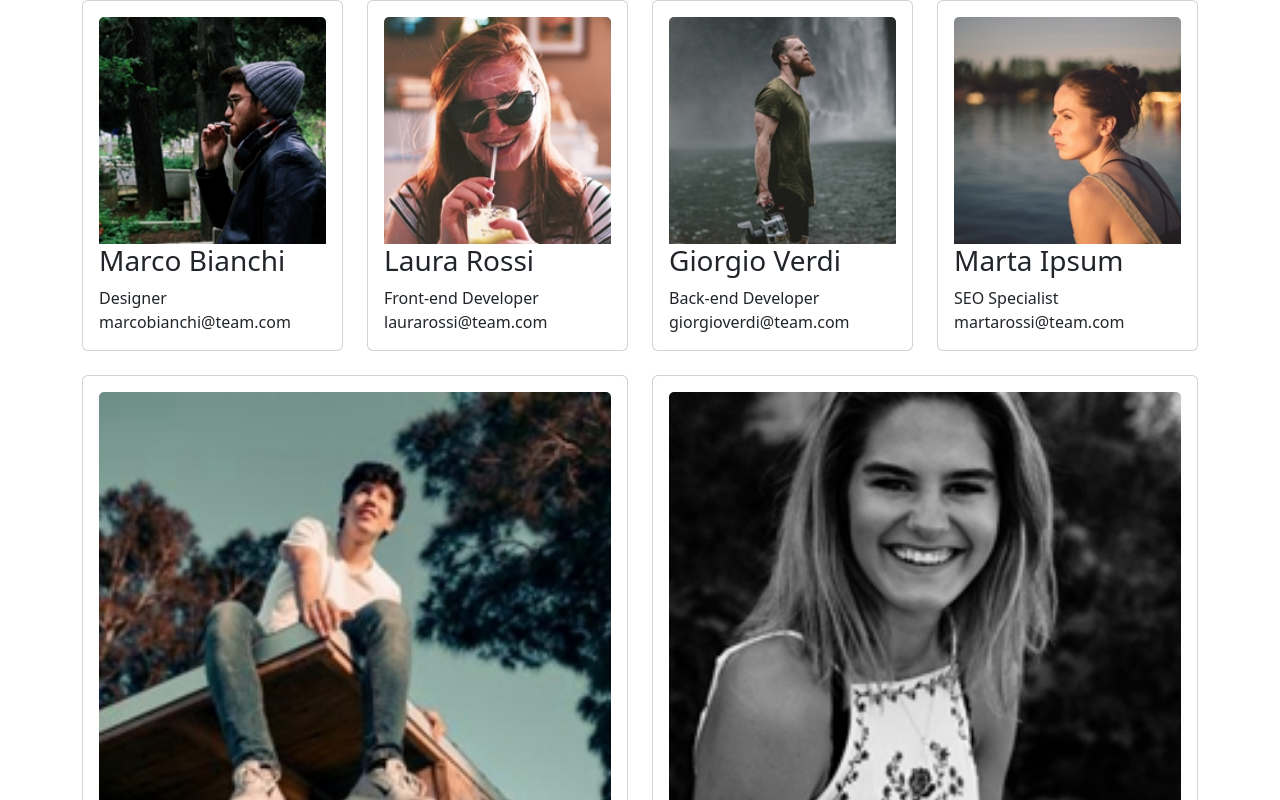
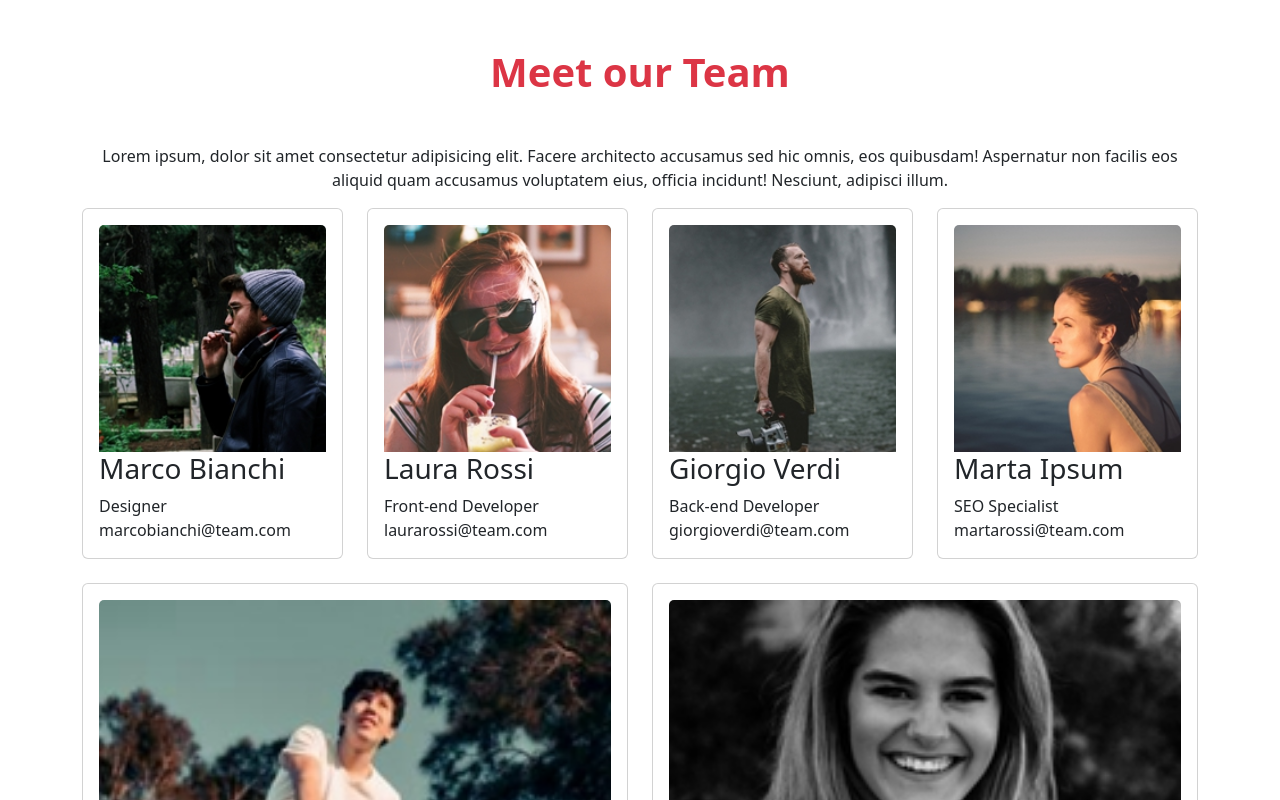
Before and after one commit to simone-sampino/js-our-team, a plain HTML site: page index.html in a window 1280 px wide. Shown: the top 800 px of the page. Drawn offline with nearby package versions, Linux system fonts and the light colour scheme.

Commit message:
Add title and paragraph markup generation to the team display

```diff
--- a/assets/js/script.js
+++ b/assets/js/script.js
@@ -38,9 +38,30 @@ const teamMembers = [
 ];
 
 // DOM
+const titleEl = document.getElementById("title");
+const paragraphEl = document.querySelector("p");
 const rowEl = document.querySelector(".row");
-// console.log(rowEl);
+// console.log(titleEl, rowEl);
 
+// add title
+const titleMarkup = `Meet our Team`;
+
+function generateTitleMarkup(title) {
+  title.insertAdjacentHTML("beforeend", titleMarkup);
+}
+
+generateTitleMarkup(titleEl);
+
+// add paragraph
+const paragraphMarkup = `Lorem ipsum, dolor sit amet consectetur adipisicing elit. Facere architecto accusamus sed hic omnis, eos quibusdam! Aspernatur non facilis eos aliquid quam accusamus voluptatem eius, officia incidunt! Nesciunt, adipisci illum.`;
+
+function generateParagraphMarkup(paragraph) {
+  paragraph.insertAdjacentHTML("beforeend", paragraphMarkup);
+}
+
+generateParagraphMarkup(paragraphEl);
+
+// add cards
 renderTeamMembers(teamMembers, rowEl);
 
 function renderTeamMembers(teamMembers, nodeEl) {
--- a/index.html
+++ b/index.html
@@ -12,11 +12,19 @@
 
 <body>
 
-    <div class="container">
-        <div class="row g-4">
+    <header>
+        <h1 id="title" class="text-center my-5 text-danger fw-bold"></h1>
+    </header>
 
+    <main>
+        <div class="container">
+            <p class="text-center"></p>
+            <div class="row g-4">
+
+            </div>
         </div>
-    </div>
+    </main>
+
 
 
 
```
